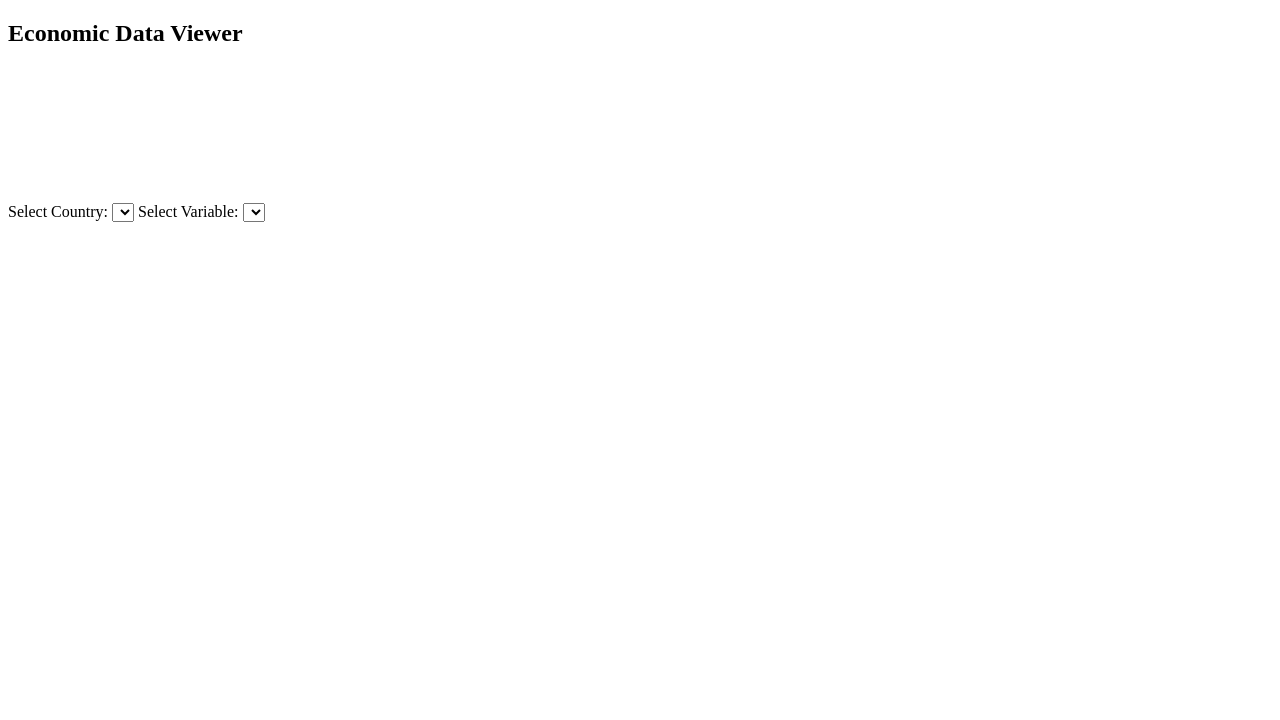
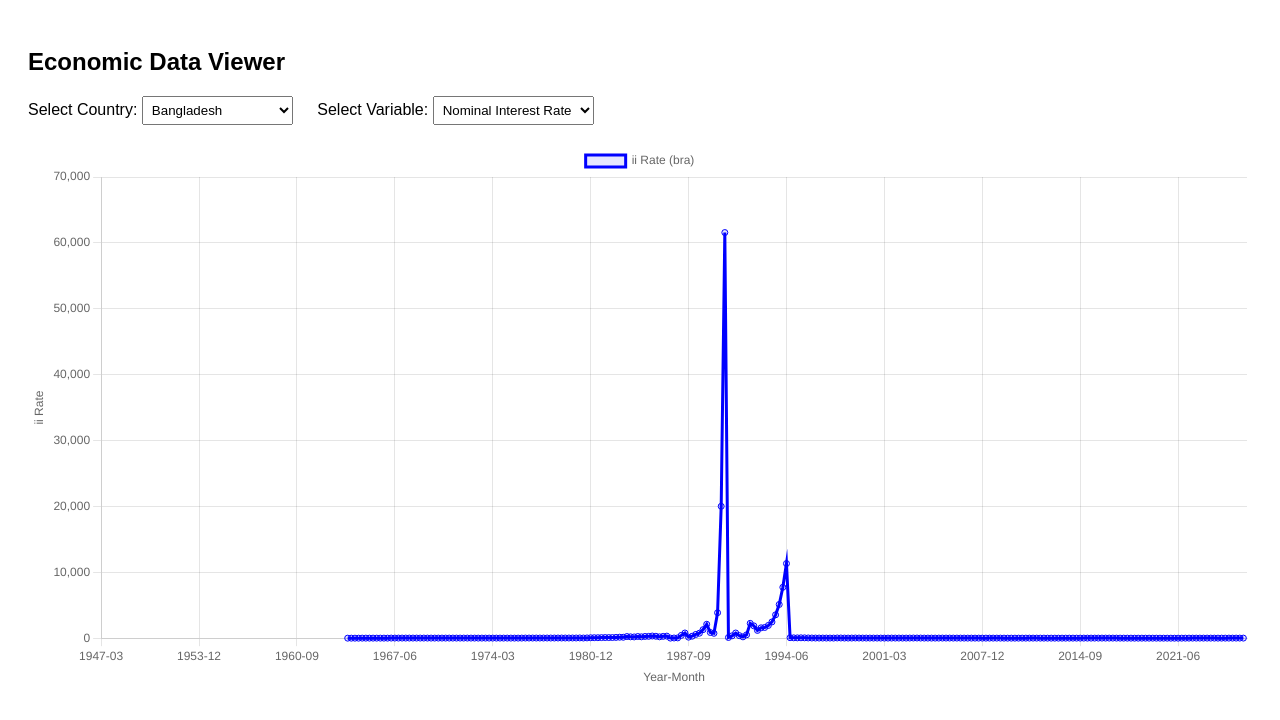
Before and after one commit to daniel-wales/neutralRates, a plain HTML site: page index.html in a window 1280 px wide. Drawn offline with nearby package versions, Linux system fonts and the light colour scheme.

Commit message:
Update index.html

```diff
--- a/index.html
+++ b/index.html
@@ -1,18 +1,182 @@
 <!DOCTYPE html>
 <html>
 <head>
+<meta charset="UTF-8">
+<title>Economic Data Chart</title>
+<script src="https://cdn.jsdelivr.net/npm/chart.js"></script>
+<style>
+  body { font-family: Arial; padding: 20px; }
+  canvas { margin-top: 20px; }
+  select { margin-right: 20px; padding: 5px; }
+</style>
+</head>
 <body>
-  <h2>Economic Data Viewer</h2>
 
-  <label for="countrySelect">Select Country:</label>
-  <select id="countrySelect"></select>
+<h2>Economic Data Viewer</h2>
 
-  <label for="variableSelect">Select Variable:</label>
-  <select id="variableSelect"></select>
+<!-- Country Selector -->
+<label for="countrySelect">Select Country:</label>
+<select id="countrySelect">
+  <option value="bgd_Data.csv">Bangladesh</option>
+  <option value="blr_Data.csv">Belarus</option>
+  <option value="bra_Data.csv">Brazil</option>
+  <option value="chl_Data.csv">Chile</option>
+  <option value="col_Data.csv">Colombia</option>
+  <option value="cri_Data.csv">Costa Rica</option>
+  <option value="dom_Data.csv">Dominican Republic</option>
+  <option value="gtm_Data.csv">Guatemala</option>
+  <option value="hun_Data.csv">Hungary</option>
+  <option value="idn_Data.csv">Indonesia</option>
+  <option value="ind_Data.csv">India</option>
+  <option value="mex_Data.csv">Mexico</option>
+  <option value="mys_Data.csv">Malaysia</option>
+  <option value="nga_Data.csv">Nigeria</option>
+  <option value="pak_Data.csv">Pakistan</option>
+  <option value="per_Data.csv">Peru</option>
+  <option value="phl_Data.csv">Philippines</option>
+  <option value="pol_Data.csv">Poland</option>
+  <option value="pry_Data.csv">Paraguay</option>
+  <option value="rou_Data.csv">Romania</option>
+  <option value="srb_Data.csv">Serbia</option>
+  <option value="tha_Data.csv">Thailand</option>
+  <option value="tur_Data.csv">Turkey</option>
+  <option value="ury_Data.csv">Uruguay</option>
+  <option value="usa_Data.csv">United States</option>
+  <option value="vnm_Data.csv">Vietnam</option>
+  <option value="zaf_Data.csv">South Africa</option>
+</select>
 
-  <canvas id="myChart"></canvas>
+<!-- Variable Selector -->
+<label for="variableSelect">Select Variable:</label>
+<select id="variableSelect">
+  <option value="ii Rate">Nominal Interest Rate</option>
+  <option value="CPI Level">Price Level</option>
+  <option value="CPI Change">CPI Change</option>
+  <option value="GDP Change">Real GDP Change</option>
+</select>
 
-  <script src="https://cdn.jsdelivr.net/npm/chart.js"></script>
-  <script src="chart-config.js"></script>
+<canvas id="myChart" width="900" height="400"></canvas>
+
+<script>
+let chart; // global Chart.js instance
+
+function loadCSV(file, variable) {
+  fetch('data/' + file)
+    .then(response => response.text())
+    .then(csv => {
+      const lines = csv.trim().split('\n');
+      const header = lines[0].split(',');  // first row as header
+      const rows = lines.slice(1);
+
+      const dates = [];
+      const series = {}; // object to hold multiple series
+
+      // Initialize series object for every column after month
+      for (let i = 3; i < header.length; i++) {
+        series[header[i]] = [];
+      }
+
+      rows.forEach(row => {
+        const cols = row.split(',');
+        if (cols.length === header.length) {
+          const year = cols[1];
+          const month = cols[2];
+          const formattedDate = year + "-" + String(month).padStart(2,'0');
+          dates.push(formattedDate);
+
+          // fill all series
+          for (let i = 3; i < cols.length; i++) {
+            let val = parseFloat(cols[i]);
+            series[header[i]].push(isNaN(val)? null : val);
+          }
+        }
+      });
+
+      // Destroy old chart if exists
+      if (chart) chart.destroy();
+
+      // Build datasets depending on selected variable
+      const datasets = [];
+      if (variable === "ii Rate" || variable === "CPI Level") {
+        datasets.push({
+          label: variable + " (" + file.replace('_Data.csv','') + ")",
+          data: series[variable],
+          borderColor: 'blue',
+          backgroundColor: 'rgba(0,0,255,0.1)',
+          spanGaps: true
+        });
+      } else if (variable === "CPI Change") {
+        datasets.push({
+          label: "QoQ",
+          data: series['CPI QoQ'],
+          borderColor: 'blue',
+          backgroundColor: 'rgba(0,0,255,0.1)',
+          spanGaps: true
+        });
+        datasets.push({
+          label: "YoY",
+          data: series['CPI YoY'],
+          borderColor: 'red',
+          backgroundColor: 'rgba(255,0,0,0.1)',
+          spanGaps: true
+        });
+      } else if (variable === "GDP Change") {
+        datasets.push({
+          label: "QoQ",
+          data: series['GDP QoQ'],
+          borderColor: 'blue',
+          backgroundColor: 'rgba(0,0,255,0.1)',
+          spanGaps: true
+        });
+        datasets.push({
+          label: "YoY",
+          data: series['GDP YoY'],
+          borderColor: 'red',
+          backgroundColor: 'rgba(255,0,0,0.1)',
+          spanGaps: true
+        });
+      }
+
+      chart = new Chart(document.getElementById('myChart'), {
+        type: 'line',
+        data: {
+          labels: dates,
+          datasets: datasets
+        },
+        options: {
+          responsive: true,
+          scales: {
+            x: {
+              ticks: { maxTicksLimit: 12 },
+              title: { display: true, text: 'Year-Month' }
+            },
+            y: {
+              title: { display: true, text: variable }
+            }
+          }
+        }
+      });
+
+    })
+    .catch(err => console.error("Error loading CSV:", err));
+}
+
+// Initial chart
+loadCSV('bra_Data.csv','ii Rate');
+
+// Event listeners
+document.getElementById('countrySelect').addEventListener('change', () => {
+  const file = document.getElementById('countrySelect').value;
+  const variable = document.getElementById('variableSelect').value;
+  loadCSV(file, variable);
+});
+
+document.getElementById('variableSelect').addEventListener('change', () => {
+  const file = document.getElementById('countrySelect').value;
+  const variable = document.getElementById('variableSelect').value;
+  loadCSV(file, variable);
+});
+</script>
+
 </body>
 </html>
```
